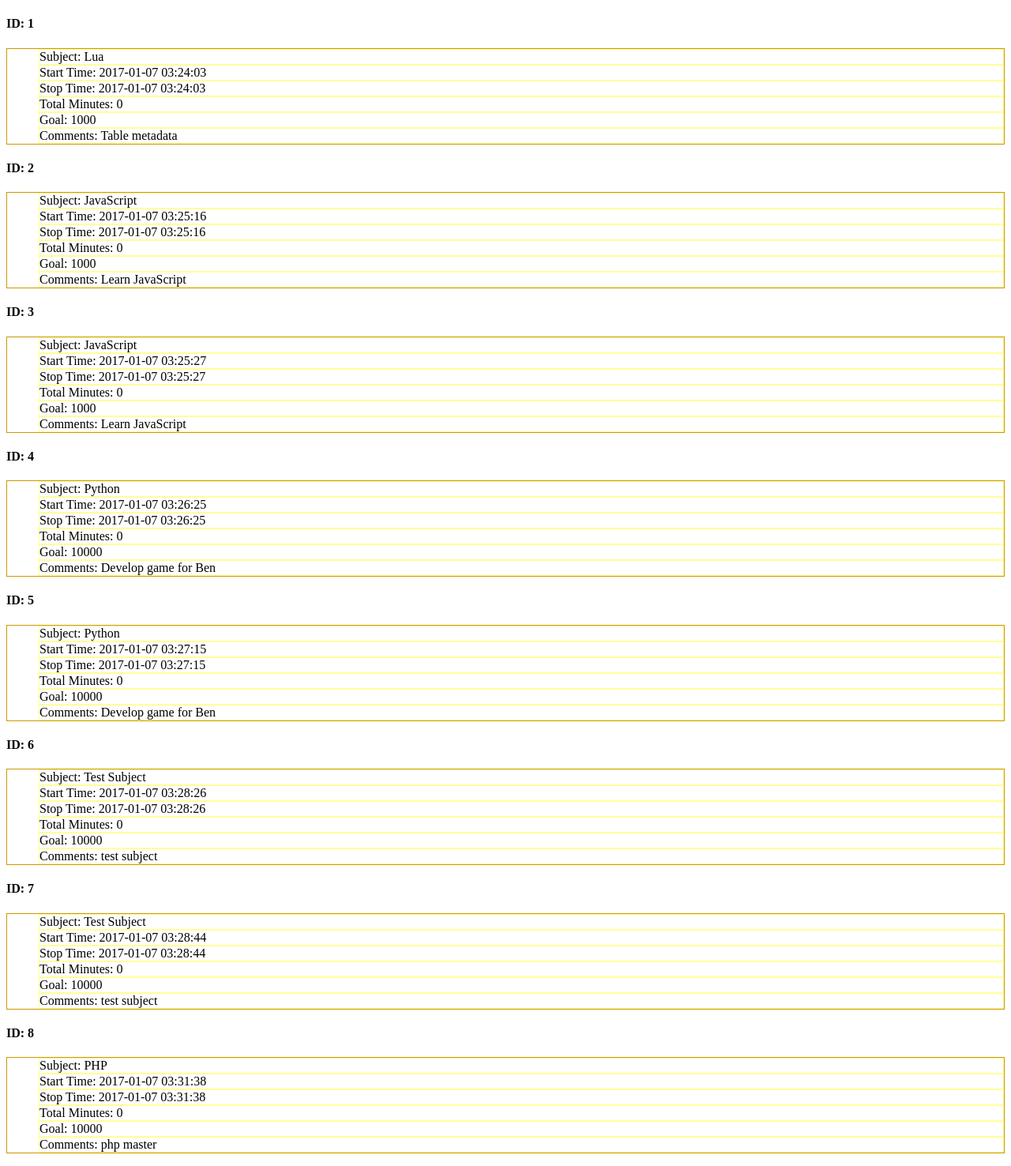
After one commit to jaycb3/my10k, a Flask app: page /records in a window 1280 px wide. The commit adds this page. Shown: the whole page at 79% size. Run offline with Flask 2, Linux system fonts and the light colour scheme.

Commit message:
Use flask_wtf for new record form and add View Records functionality

```diff
--- a/main.py
+++ b/main.py
@@ -1,9 +1,14 @@
-from flask import Flask, render_template, request, redirect, jsonify, url_for
+from flask import Flask, render_template, request, redirect, jsonify, url_for, flash
 from sqlalchemy import create_engine, func
 from sqlalchemy.orm import sessionmaker
 from db_setup import Base, Person, Record
+from datetime import datetime
+from forms import *
+
+WTF_CSRF_ENABLED = False
 
 app = Flask(__name__)
+app.config['SECRET_KEY'] = 'secret'
 
 engine = create_engine('sqlite:///records.db')
 Base.metadata.bind = engine
@@ -31,9 +36,11 @@ def showRecord(id):
 
 @app.route('/<int:id>/edit/', methods=['GET','POST'])
 def editRecord(id):
-    q = session.query(Record).filter_by(id=id).one()
+    q = session.query(Record)
     if request.method == 'POST':
             if request.form['subject']:
+                print(request.form['subject'])
+                print(q)
                 q.subject = request.form['subject']
             if request.form['start_time']:
                 q.start_time = request.form['start_time']
@@ -51,28 +58,39 @@ def editRecord(id):
     else:
         return render_template('/edit.html', item=q)
 
-@app.route('/new', methods=['POST', 'GET'])
-def createRecord():
-    q = session.query(Record)
-    if request.method == 'POST':
-        if request.form['subject']:
-            q.subject = request.form['subject']
-        if request.form['start_time']:
-            q.start_time = request.form['start_time']
-        if request.form['stop_time']:
-            q.stop_time = request.form['stop_time']
-        if request.form['goal']:
-            q.goal = request.form['goal']
-        if request.form['comments']:
-            q.comments = request.form['comments']
+@app.route('/success', methods=['GET'])
+def success(id):
+    return render_template('/success.html')
+
+@app.route('/new',methods=['GET','POST'])
+def submit():
+    form = CreateEntryForm()
+    form.meta.csrf = False
+
+    if form.validate_on_submit():
+        q = Record()
+        sq =session.query(func.count(Record.id))
+        print(sq)
+
+
+        q.subject = form.subject.data
+        q.start_time = func.now()
+        q.stop_time = func.now()
         q.total_minutes = 0
+        q.goal = form.goal.data
+        q.comments = form.comments.data
         session.add(q)
         session.commit()
-        return redirect(url_for('showRecord', id=q.id))
-    else:
-        return render_template('new.html', methods=['POST', 'GET'])
+        flash("Record created!")
 
 
+        return redirect(url_for('coverPage'))
+
+    return render_template('/new.html', form=form)
+
+@app.route('/records')
+def records():
+    return render_template('/records.html', items=session.query(Record).all())
 
 if __name__ == '__main__':
     app.debug = True
--- a/static/style1.css
+++ b/static/style1.css
@@ -0,0 +1,10 @@
+ul {
+        text-decoration: none;
+        border: 1px solid #cc9900;
+}
+
+li {
+        list-style-type: none;
+        text-decoration: none;
+        border: 1px solid #ff9;
+}
--- a/templates/index.html
+++ b/templates/index.html
@@ -3,13 +3,14 @@
 <head>
         <title>orderup</title>
         <head>
-                <link rel="stylesheet" type="text/css" href="static/style1.css">
+                <link rel="stylesheet" type="text/css" href="{{url_for('static', filename='style1.css')}}">
         </head>
                 <body>
                         COVER PAGE
                         <ul>
                                 <li><a href="/login">Login</a></li>
                                 <li><a href="/register">Register</a></li>
+                                <li><a href="{{url_for('records')}}">View Records</a></li>
                         </ul>
                 </body>
         <footer>
--- /dev/null
+++ b/templates/records.html
@@ -0,0 +1,22 @@
+<!DOCTYPE html>
+<html>
+<head>
+        <title>records</title>
+        <link rel="stylesheet" href="{{url_for('static', filename='style1.css')}}">
+</head>
+<body>
+        {%for i in items%}
+        <p><h4>ID: {{ i.id }}</h4><p>
+                <p>
+                <ul>
+                        <li>Subject: {{ i. subject }}</li>
+                        <li>Start Time: {{ i.start_time }}</li>
+                        <li>Stop Time: {{ i.stop_time }}</li>
+                        <li>Total Minutes: {{ i.total_minutes }}</li>
+                        <li>Goal: {{ i.goal }}</li>
+                        <li>Comments: {{ i.comments }}</li>
+                </ul>
+        </p>
+        {%endfor%}
+</body>
+</html>
```
Also changed, not shown: templates/new.html (+11 -6 lines), templates/success.html (added, +11 -0 lines), records.db.
